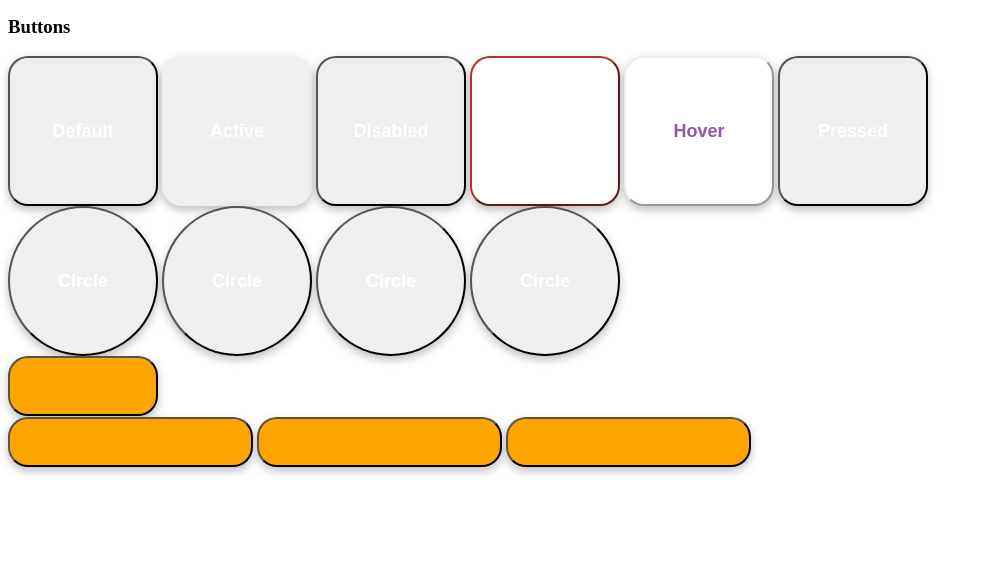
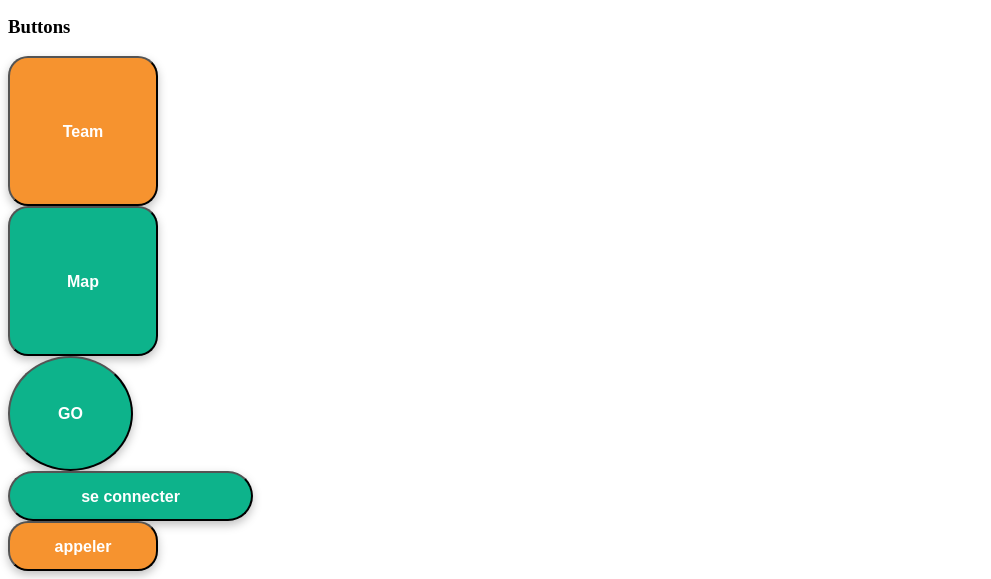
Before and after one commit to massolagnes/MVP, a plain HTML site: page index.html in a window 1280 px wide. Shown: the part 629-1208 px from the top of the page, without its empty margins (0-991 px from the left). Before the commit the page ends 1105 px from the top, so only its background shows below. Drawn offline with Linux system fonts and the light colour scheme.

Commit message:
mise a jour boutons

```diff
--- a/index.html
+++ b/index.html
@@ -28,11 +28,20 @@
 <h3 font-family="monserrat">Buttons</h3>
 <!--<button class="btn" class="btn:focus" class="btn:hover"  type= "button"> CLIC</button> -->
 
-<button class="btn btn-primary"> Default </button>
-<button class="btn btn-active"> Active </button>
-<button class="btn btn-disabled"> Disabled </button>
+<button class="btn btn-primary" type="button"> Team</button> <br>
+<button class="btn btn-secondary" type="button"> Map</button> <br>
+<button class="btn btn-circle" type="button"> GO</button> <br>
+<button class="btn btn-tertiary" type="button"> se connecter</button> <br>
+<button class="btn btn-petit" type="button"> appeler </button> <br>
+
+
+
+
+
+
+<!--
 <button class="btn btn-focus"> Focus </button>
-<button class="btn btn-hover" > Hover </button>
+<button class="btn btn-hover" > Primary 2 </button>
 <button class="btn bnt-pressed"> Pressed </button> <br>
 
 <button class="btn btn-circle"> Circle </button>
--- a/style.css
+++ b/style.css
@@ -12,10 +12,16 @@
   --color-grisnuage: #efefef;
   --color-creme: #fafafa;
   --color-blanc: #ffffff;
+  --color-vertdoux: #33CCCC;
+
 
   --border-radius-md: 20px;
   --shadow-z1: 0px 4px 10px rgba(0, 0, 0, 0.25);
-  --font-size-2: 18px;
+  --font-size-2: 16px;
+
+  --font-style-normal: 400;
+  --font-style-medieum: 600;
+  --font-style-bold: 700;
 }
 
 .orange {
@@ -49,6 +55,7 @@
 .stwaches {
   width: 3rem;
   height: 3rem;
+  border: medium black;
 }
 
 /* FONT TYPE : family et size*/
@@ -63,7 +70,108 @@ html {
 }
 
 /* BUTTONS*/
-.btn {
+
+/*bouton primaire*/
+
+.btn-primary {
+  background: var(--color-orange);
+  color: var(--color-blanc);
+  width: 150px;
+  height: 150px;
+  box-shadow: var(--shadow-z1);
+  border-radius: var(--border-radius-md);
+  font-weight: bold;
+  font-size: var(--font-size-2);
+  line-height: 1.2;
+}
+
+.btn-secondary {
+  background: var(--color-vertdeau);
+  color: var(--color-blanc);
+  width: 150px;
+  height: 150px;
+  box-shadow: var(--shadow-z1);
+  border-radius: var(--border-radius-md);
+  font-weight: bold;
+  font-size: var(--font-size-2);
+  line-height: 1.2;
+}
+
+.btn-circle{
+   border-radius: 50% 50%;
+ font-weight: bold;
+  font-size: var(--font-size-2);
+  line-height: 1.2;
+  background: var(--color-vertdeau);
+  color: var(--color-blanc);
+  width: 125px;
+  height: 115px;
+  box-shadow: var(--shadow-z1);
+}
+.btn-tertiary{
+   border-radius: 50px;
+  font-weight: bold;
+  font-size: var(--font-size-2);
+  line-height: 1.2;
+  background: var(--color-vertdeau);
+  color: var(--color-blanc);
+  width: 245px;
+  height: 50px;
+  box-shadow: var(--shadow-z1);
+ }
+.btn-petit{
+   border-radius: 20px;
+  font-weight: bold;
+  font-size: var(--font-size-2);
+  line-height: 1.2;
+  background: var(--color-orange);
+  color: var(--color-blanc);
+  width: 150px;
+  height: 50px;
+  box-shadow: var(--shadow-z1);
+ }
+
+ .btn-petit:hover
+{   background-color: var(--color-marron);}
+
+.btn-petit:active
+{   background-color: var(--color-rougebrique);}
+
+
+
+
+ .btn-tertiary:hover
+{   background-color: var(--color-vertdoux);}
+
+.btn-tertiary:active
+{   background-color: var(--color-noir);}
+
+.btn-circle:hover
+{   background-color: var(--color-vertdoux);}
+
+.btn-circle:active{
+    background-color: var(--color-noir);
+}
+
+.btn-primary:hover {
+  background-color: var(--color-marron);
+}
+
+.btn-primary:active {
+  background-color: var(--color-rougebrique);
+}
+
+.btn-secondary:hover {
+  background-color: var(--color-vertdoux);
+}
+.btn-secondary:active {
+  background-color: var(--color-noir);
+
+
+
+
+/*
+.btn-primary {
   width: 150px;
   height: 150px;
   box-shadow: var(--shadow-z1);
@@ -75,6 +183,19 @@ html {
   cursor: pointer;
 }
 
+.btn-primary:hover {
+  color: black;
+  border-color: currentColor;
+  background-color: var(--color-orange);
+}
+
+.btn-primary:focus {
+  color: blue;
+  border-color: currentColor;
+  background-color: green;
+}
+
+/*
 .btn-secondary {
   width: 150px;
   height: 60px;
@@ -88,13 +209,18 @@ html {
   border-radius: 50% 50%;
 }
 
-.btn-tertiary
-{ width: 245px;
-height: 50px;
-background: orange;}
+.btn-tertiary {
+  width: 245px;
+  height: 50px;
+  background: orange;
+}
 
+.btn-hover:hover {
+  color: black;
+  border-color: currentColor;
+  background-color: orange;
 }
-.btn:hover {
+.btn-primary:hover {
   color: black;
   border-color: currentColor;
   background-color: orange;
@@ -126,3 +252,4 @@ background: orange;}
   border-color: black;
   background-color: var(--color-grissouris);
 }
+*/
```
